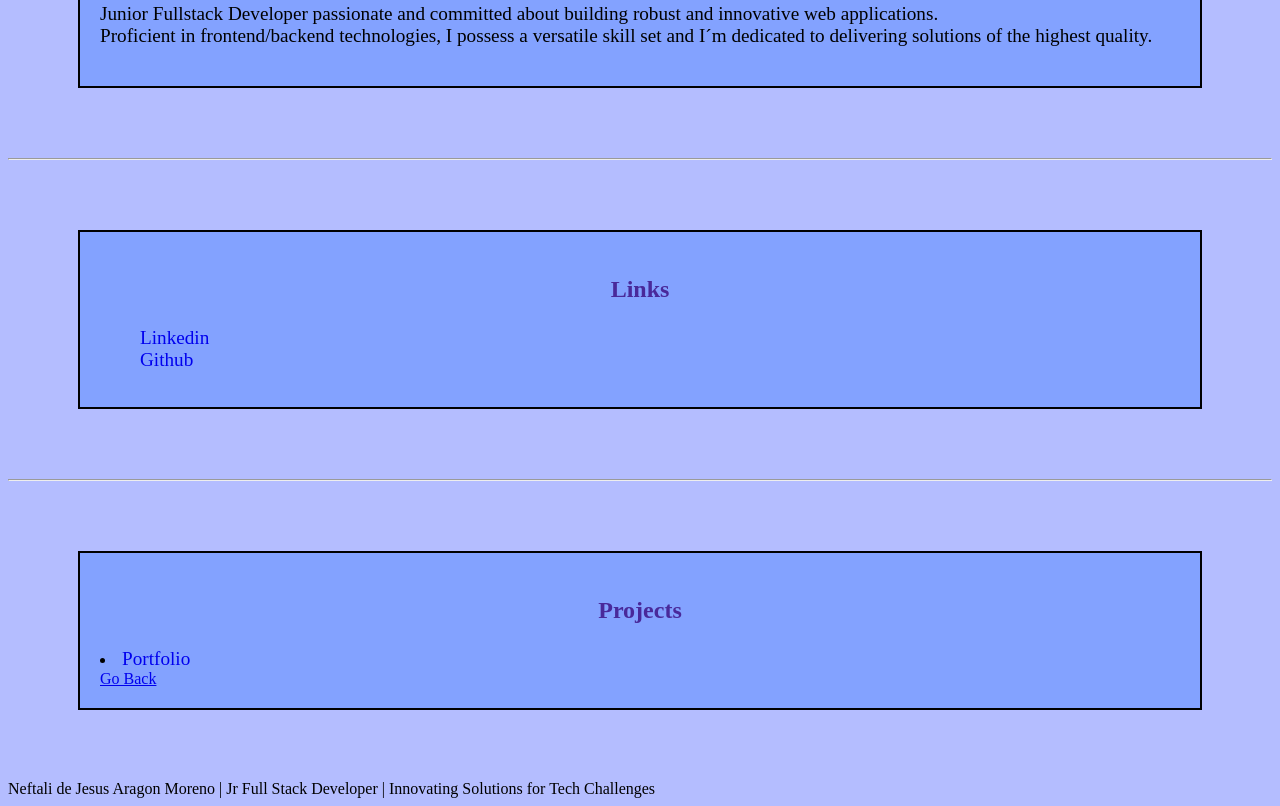
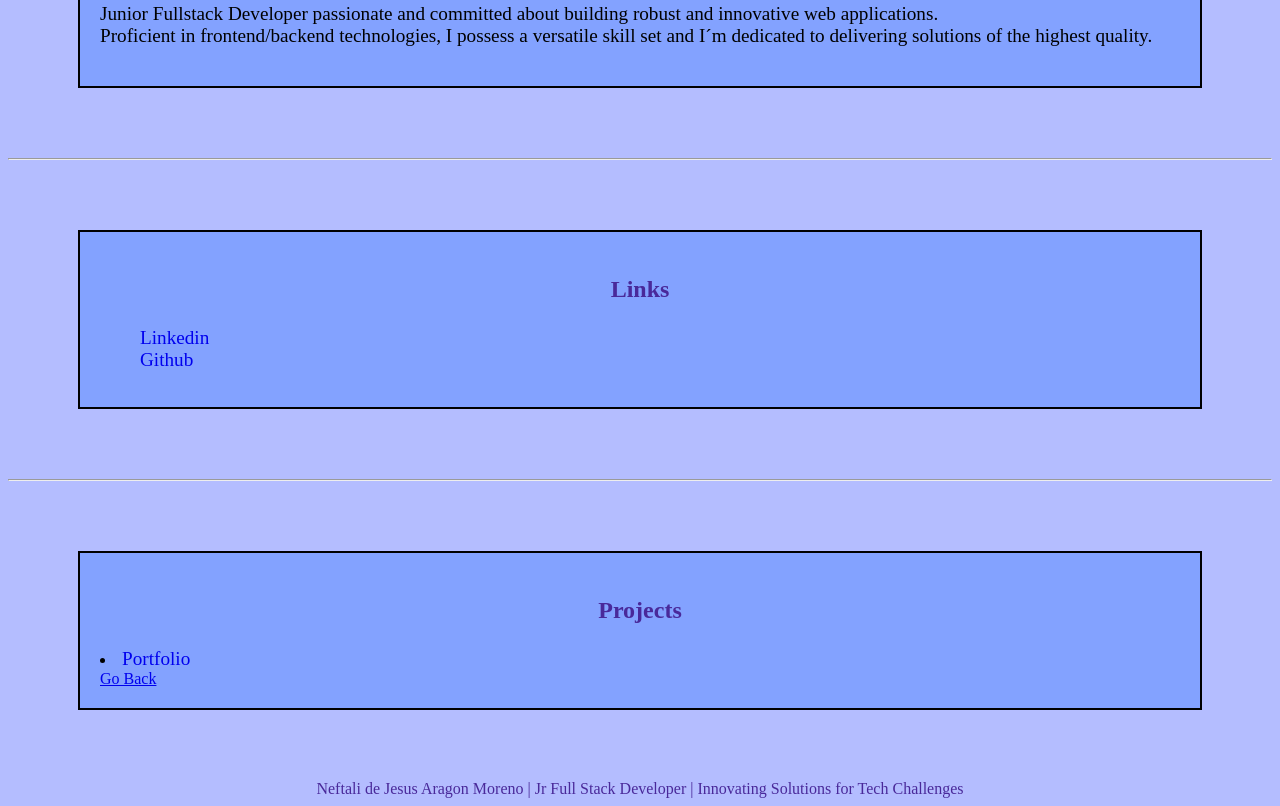
Before and after one commit to Neftara23/Portfolio, a plain HTML site: page index.html in a window 1280 px wide. Shown: the part 759-1565 px from the top of the page. Drawn offline with Linux system fonts and the light colour scheme.

Commit message:
Some footer design

```diff
--- a/index.html
+++ b/index.html
@@ -42,7 +42,8 @@
 
 
     </div>
-   <footer>Neftali de Jesus Aragon Moreno | Jr Full Stack Developer | Innovating Solutions for Tech Challenges</footer>
+
+   <footer id="Encabezado">Neftali de Jesus Aragon Moreno | Jr Full Stack Developer | Innovating Solutions for Tech Challenges</footer>
 
 
 </body>
--- a/style/style.css
+++ b/style/style.css
@@ -77,3 +77,8 @@ p{
     list-style-type: none;
 
 }
+
+#Encabezado{
+    color: rgb(73, 41, 154);
+    text-align: center;
+}
```
